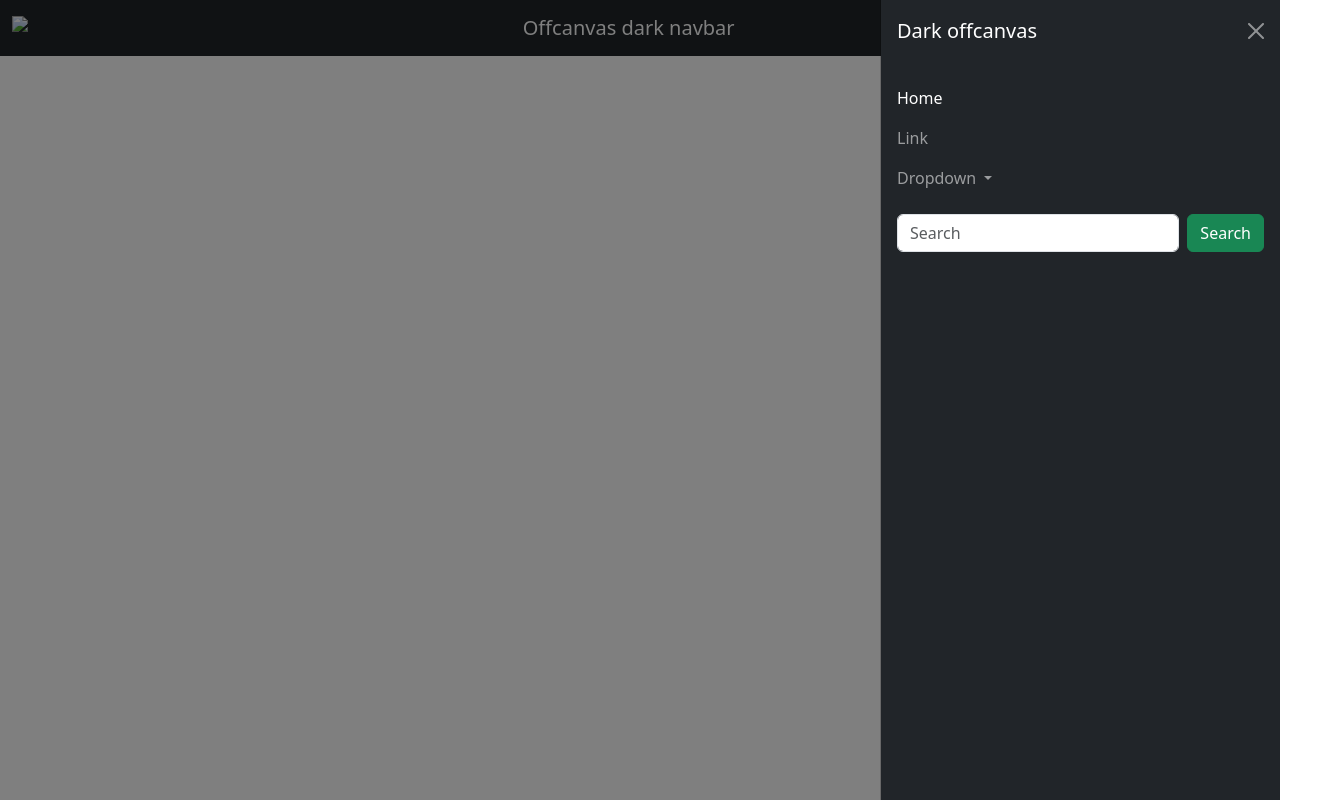
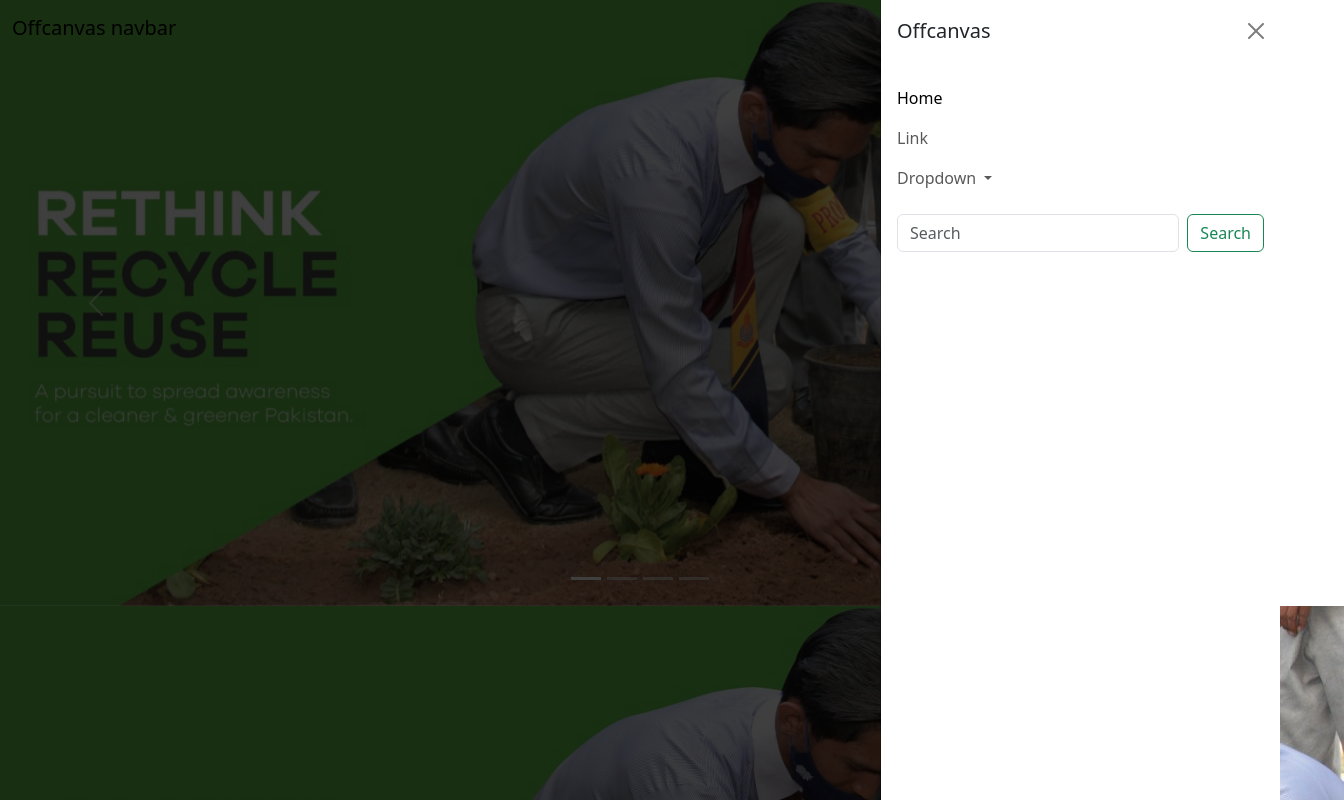
Before and after one commit to alijan-web/Associate-Degree-Colleges-Jhawarian, a plain HTML site: page index.html in a window 1280 px wide. Both pictures are taken after a click on the button 1239 px from the left and 28 px from the top of the page. Shown: the top 800 px of the page, 1344 px wide, since content can reach past the window. Drawn offline with nearby package versions, Linux system fonts and the light colour scheme.

Commit message:
heade and slider

```diff
--- a/index.html
+++ b/index.html
@@ -3,22 +3,24 @@
 <head>
     <meta charset="UTF-8">
     <meta name="viewport" content="width=device-width, initial-scale=1.0">
-    <title>Responsive Header with Bootstrap</title>
+    <title>Govt Associate College Jhawarian</title>
+    <link href="https://stackpath.bootstrapcdn.com/bootstrap/5.1.3/css/bootstrap.min.css" rel="stylesheet">
     <link href="https://cdn.jsdelivr.net/npm/bootstrap@5.3.0/dist/css/bootstrap.min.css" rel="stylesheet">
     <link rel="stylesheet" href="styles.css">
 </head>
 <body>
-    <nav class="navbar navbar-dark bg-dark fixed-top">
+
+    <!-- Navbar -->
+  <nav class="navbar bg-initial fixed-top">
     <div class="container-fluid">
-            <img src="" alt="logo">
-          <a class="navbar-brand" href="#">Offcanvas dark navbar</a>
-          <button class="navbar-toggler" type="button" data-bs-toggle="offcanvas" data-bs-target="#offcanvasDarkNavbar" aria-controls="offcanvasDarkNavbar" aria-label="Toggle navigation">
+      <a class="navbar-brand" href="#">Offcanvas navbar</a>
+      <button class="navbar-toggler" type="button" data-bs-toggle="offcanvas" data-bs-target="#offcanvasNavbar" aria-controls="offcanvasNavbar" aria-label="Toggle navigation">
         <span class="navbar-toggler-icon"></span>
       </button>
-          <div class="offcanvas offcanvas-end text-bg-dark" tabindex="-1" id="offcanvasDarkNavbar" aria-labelledby="offcanvasDarkNavbarLabel">
+      <div class="offcanvas offcanvas-end" tabindex="-1" id="offcanvasNavbar" aria-labelledby="offcanvasNavbarLabel">
         <div class="offcanvas-header">
-              <h5 class="offcanvas-title" id="offcanvasDarkNavbarLabel">Dark offcanvas</h5>
-              <button type="button" class="btn-close btn-close-white" data-bs-dismiss="offcanvas" aria-label="Close"></button>
+          <h5 class="offcanvas-title" id="offcanvasNavbarLabel">Offcanvas</h5>
+          <button type="button" class="btn-close" data-bs-dismiss="offcanvas" aria-label="Close"></button>
         </div>
         <div class="offcanvas-body">
           <ul class="navbar-nav justify-content-end flex-grow-1 pe-3">
@@ -32,25 +34,65 @@
               <a class="nav-link dropdown-toggle" href="#" role="button" data-bs-toggle="dropdown" aria-expanded="false">
                 Dropdown
               </a>
-                  <ul class="dropdown-menu dropdown-menu-dark">
+              <ul class="dropdown-menu">
                 <li><a class="dropdown-item" href="#">Action</a></li>
                 <li><a class="dropdown-item" href="#">Another action</a></li>
-                    <li>
-                      <hr class="dropdown-divider">
-                    </li>
+                <li><hr class="dropdown-divider"></li>
                 <li><a class="dropdown-item" href="#">Something else here</a></li>
               </ul>
             </li>
           </ul>
           <form class="d-flex mt-3" role="search">
             <input class="form-control me-2" type="search" placeholder="Search" aria-label="Search">
-                <button class="btn btn-success" type="submit">Search</button>
+            <button class="btn btn-outline-success" type="submit">Search</button>
           </form>
         </div>
       </div>
     </div>
   </nav>
 
+    <!-- Slider -->
+      <div id="carouselExampleIndicators" class="carousel slide">
+        <div class="carousel-indicators">
+          <button type="button" data-bs-target="#carouselExampleIndicators" data-bs-slide-to="0" class="active" aria-current="true" aria-label="Slide 1"></button>
+          <button type="button" data-bs-target="#carouselExampleIndicators" data-bs-slide-to="1" aria-label="Slide 2"></button>
+          <button type="button" data-bs-target="#carouselExampleIndicators" data-bs-slide-to="2" aria-label="Slide 3"></button>
+          <button type="button" data-bs-target="#carouselExampleIndicators" data-bs-slide-to="4" aria-label="Slide 3"></button>
+        </div>
+        <div class="carousel-inner">
+          <div class="carousel-item active">
+            <img src="img/01-1.jpg" class="d-block w-100" alt="...">
+          </div>
+          <div class="carousel-item">
+            <img src="img/02.png" class="d-block w-100" alt="...">
+          </div>
+          <div class="carousel-item">
+            <img src="img/05.png" class="d-block w-100" alt="...">
+          </div>
+          <div class="carousel-item">
+            <img src="img/05.png" class="d-block w-100" alt="...">
+          </div>
+
+        </div>
+        <button class="carousel-control-prev" type="button" data-bs-target="#carouselExampleIndicators" data-bs-slide="prev">
+          <span class="carousel-control-prev-icon" aria-hidden="true"></span>
+          <span class="visually-hidden">Previous</span>
+        </button>
+        <button class="carousel-control-next" type="button" data-bs-target="#carouselExampleIndicators" data-bs-slide="next">
+          <span class="carousel-control-next-icon" aria-hidden="true"></span>
+          <span class="visually-hidden">Next</span>
+        </button>
+      </div>
+
+      <img src="img/01-1.jpg" alt="">
+      <img src="img/01-1.jpg" alt="">
+      <img src="img/01-1.jpg" alt="">
+      <img src="img/01-1.jpg" alt="">
+
+      <script src="script.js"></script>
+      <script src="https://code.jquery.com/jquery-3.6.0.min.js"></script>
+      <script src="https://cdn.jsdelivr.net/npm/@popperjs/core@2.10.2/dist/umd/popper.min.js"></script>
+      <script src="https://stackpath.bootstrapcdn.com/bootstrap/5.1.3/js/bootstrap.min.js"></script>
 
       <script src="https://cdn.jsdelivr.net/npm/bootstrap@5.3.0/dist/js/bootstrap.bundle.min.js"></script>
 </body>
--- /dev/null
+++ b/script.js
@@ -0,0 +1,10 @@
+window.addEventListener('scroll', function() {
+    const navbar = document.querySelector('.navbar');
+    if (window.scrollY > 0) {
+      navbar.classList.remove('bg-initial');
+      navbar.classList.add('bg-scrolled');
+    } else {
+      navbar.classList.remove('bg-scrolled');
+      navbar.classList.add('bg-initial');
+    }
+  });
--- a/styles.css
+++ b/styles.css
@@ -6,4 +6,13 @@
 body {
     width: 100%;
     height: 100vh;
+    color: blue;
 }
+
+/* Navbar  */
+.navbar.bg-initial {
+    background-color: transparent;
+}
+.navbar.bg-scrolled {
+      background-color: white;
+  }
```
Also changed, not shown: img/01-1.jpg (added), 2 other files. Lines whose indentation alone changed are shown as unchanged.
